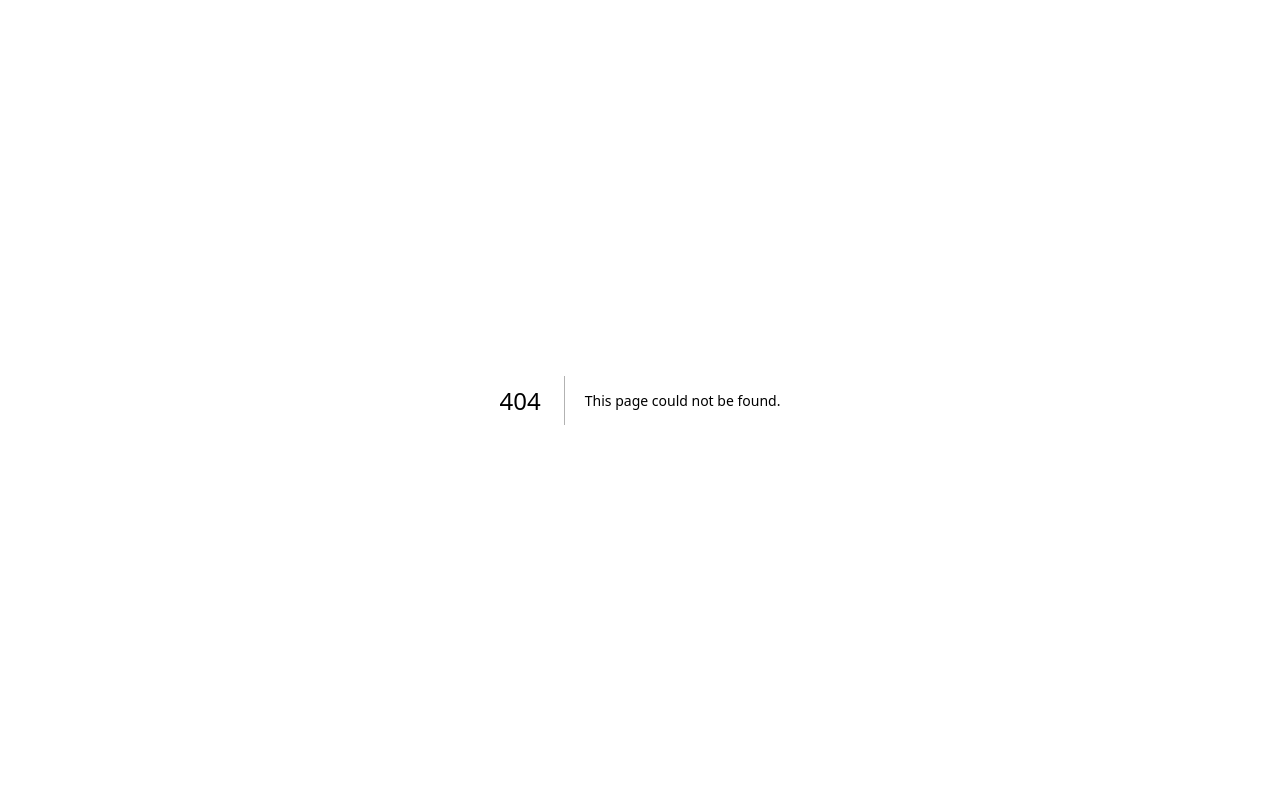
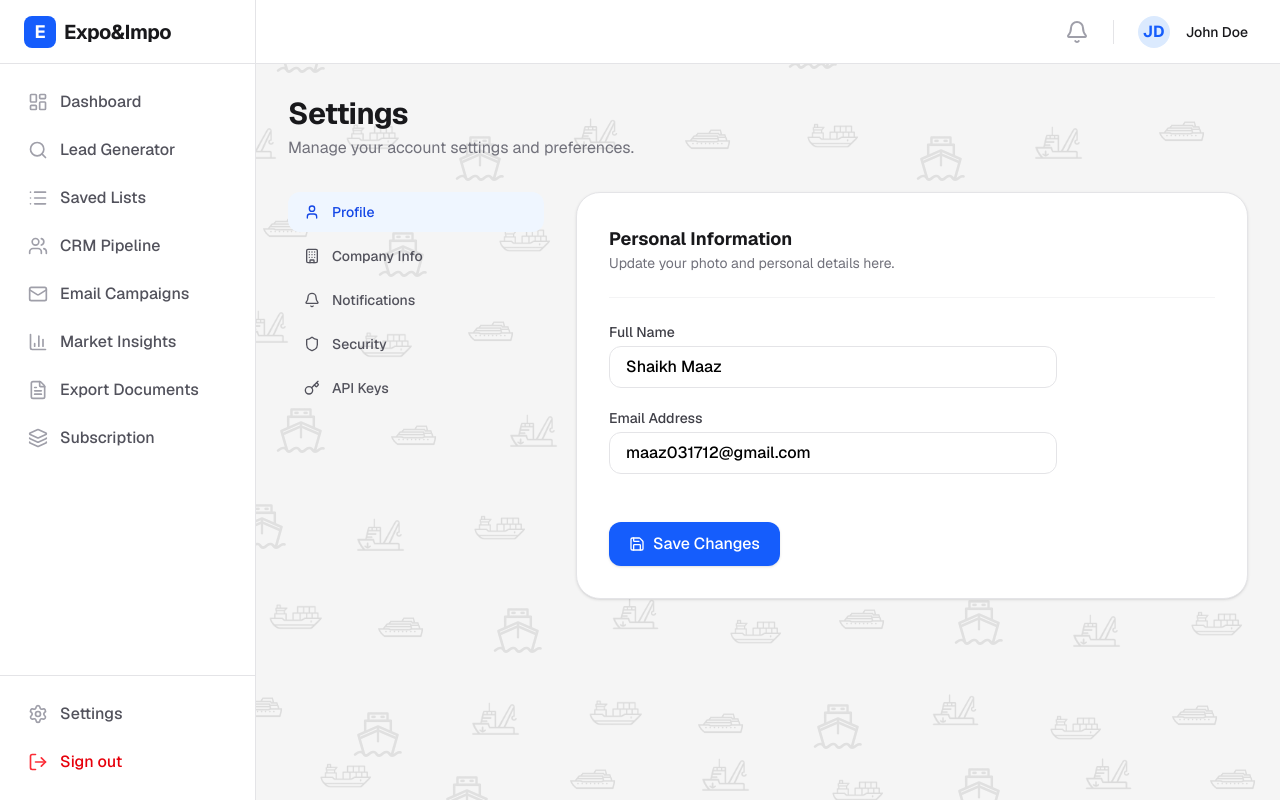
Before and after one commit to john-wick11111/expo-impo-saas, a Next.js app in the folder client/: page /dashboard/settings in a window 1280 px wide. Before the commit this address had no page. Built offline with nearby package versions, Linux system fonts and the light colour scheme.

Commit message:
Create Settings page with tabs

```diff
--- /dev/null
+++ b/client/src/app/dashboard/settings/page.tsx
@@ -0,0 +1,150 @@
+"use client";
+
+import { useState } from "react";
+import { User, Building, Bell, Shield, Key, CreditCard, Save } from "lucide-react";
+
+export default function SettingsPage() {
+    const [activeTab, setActiveTab] = useState("profile");
+
+    // Form states
+    const [name, setName] = useState("Shaikh Maaz");
+    const [email, setEmail] = useState("maaz031712@gmail.com");
+    const [company, setCompany] = useState("Emzii");
+
+    return (
+        <div className="max-w-5xl mx-auto space-y-8 pb-12">
+            <div>
+                <h1 className="text-3xl font-bold tracking-tight text-zinc-900">Settings</h1>
+                <p className="text-zinc-500 mt-1">Manage your account settings and preferences.</p>
+            </div>
+
+            <div className="flex flex-col md:flex-row gap-8">
+
+                {/* Sidebar Navigation */}
+                <aside className="w-full md:w-64 flex-shrink-0">
+                    <nav className="flex flex-col space-y-1">
+                        {[
+                            { id: "profile", label: "Profile", icon: User },
+                            { id: "company", label: "Company Info", icon: Building },
+                            { id: "notifications", label: "Notifications", icon: Bell },
+                            { id: "security", label: "Security", icon: Shield },
+                            { id: "api", label: "API Keys", icon: Key },
+                        ].map((tab) => {
+                            const Icon = tab.icon;
+                            return (
+                                <button
+                                    key={tab.id}
+                                    onClick={() => setActiveTab(tab.id)}
+                                    className={`flex items-center gap-3 px-4 py-2.5 rounded-xl text-sm font-medium transition-colors ${
+                                        activeTab === tab.id
+                                            ? "bg-blue-50 text-blue-700"
+                                            : "text-zinc-600 hover:bg-zinc-100 hover:text-zinc-900"
+                                    }`}
+                                >
+                                    <Icon className="w-4 h-4" />
+                                    {tab.label}
+                                </button>
+                            );
+                        })}
+                    </nav>
+                </aside>
+
+                {/* Main Content Area */}
+                <div className="flex-1 bg-white rounded-3xl border border-zinc-200 shadow-sm overflow-hidden">
+
+                    {/* Profile Tab */}
+                    {activeTab === "profile" && (
+                        <div className="p-8 space-y-6">
+                            <div>
+                                <h3 className="text-lg font-bold text-zinc-900">Personal Information</h3>
+                                <p className="text-sm text-zinc-500">Update your photo and personal details here.</p>
+                            </div>
+
+                            <hr className="border-zinc-100" />
+
+                            <div className="space-y-5">
+                                <div>
+                                    <label className="block text-sm font-medium text-zinc-700 mb-1">Full Name</label>
+                                    <input
+                                        type="text"
+                                        value={name}
+                                        onChange={(e) => setName(e.target.value)}
+                                        className="w-full max-w-md px-4 py-2 border border-zinc-200 rounded-xl text-black font-medium focus:ring-2 focus:ring-blue-500 focus:border-blue-500 outline-none transition-shadow"
+                                    />
+                                </div>
+                                <div>
+                                    <label className="block text-sm font-medium text-zinc-700 mb-1">Email Address</label>
+                                    <input
+                                        type="email"
+                                        value={email}
+                                        onChange={(e) => setEmail(e.target.value)}
+                                        className="w-full max-w-md px-4 py-2 border border-zinc-200 rounded-xl text-black font-medium focus:ring-2 focus:ring-blue-500 focus:border-blue-500 outline-none transition-shadow"
+                                    />
+                                </div>
+                            </div>
+
+                            <div className="pt-6">
+                                <button className="flex items-center gap-2 bg-blue-600 hover:bg-blue-700 text-white px-5 py-2.5 rounded-xl font-medium transition-colors shadow-sm">
+                                    <Save className="w-4 h-4" />
+                                    Save Changes
+                                </button>
+                            </div>
+                        </div>
+                    )}
+
+                    {/* Company Tab */}
+                    {activeTab === "company" && (
+                        <div className="p-8 space-y-6">
+                            <div>
+                                <h3 className="text-lg font-bold text-zinc-900">Company Information</h3>
+                                <p className="text-sm text-zinc-500">Update your business details and billing address.</p>
+                            </div>
+
+                            <hr className="border-zinc-100" />
+
+                            <div className="space-y-5">
+                                <div>
+                                    <label className="block text-sm font-medium text-zinc-700 mb-1">Company Name</label>
+                                    <input
+                                        type="text"
+                                        value={company}
+                                        onChange={(e) => setCompany(e.target.value)}
+                                        className="w-full max-w-md px-4 py-2 border border-zinc-200 rounded-xl text-black font-medium focus:ring-2 focus:ring-blue-500 focus:border-blue-500 outline-none transition-shadow"
+                                    />
+                                </div>
+                                <div>
+                                    <label className="block text-sm font-medium text-zinc-700 mb-1">Industry</label>
+                                    <select className="w-full max-w-md px-4 py-2 border border-zinc-200 rounded-xl text-black font-medium focus:ring-2 focus:ring-blue-500 focus:border-blue-500 outline-none transition-shadow bg-white">
+                                        <option>Import/Export</option>
+                                        <option>Manufacturing</option>
+                                        <option>Logistics</option>
+                                        <option>Other</option>
+                                    </select>
+                                </div>
+                            </div>
+
+                            <div className="pt-6">
+                                <button className="flex items-center gap-2 bg-blue-600 hover:bg-blue-700 text-white px-5 py-2.5 rounded-xl font-medium transition-colors shadow-sm">
+                                    <Save className="w-4 h-4" />
+                                    Save Changes
+                                </button>
+                            </div>
+                        </div>
+                    )}
+
+                    {/* Placeholder for other tabs */}
+                    {(activeTab === "notifications" || activeTab === "security" || activeTab === "api") && (
+                        <div className="p-12 text-center flex flex-col items-center justify-center">
+                            <div className="w-16 h-16 bg-zinc-50 rounded-full flex items-center justify-center mb-4">
+                                <Shield className="w-8 h-8 text-zinc-300" />
+                            </div>
+                            <h3 className="text-lg font-bold text-zinc-900 mb-2">Coming Soon</h3>
+                            <p className="text-zinc-500 max-w-sm">This section is currently under development. Additional settings will be available in the next update.</p>
+                        </div>
+                    )}
+
+                </div>
+            </div>
+        </div>
+    );
+}
```
